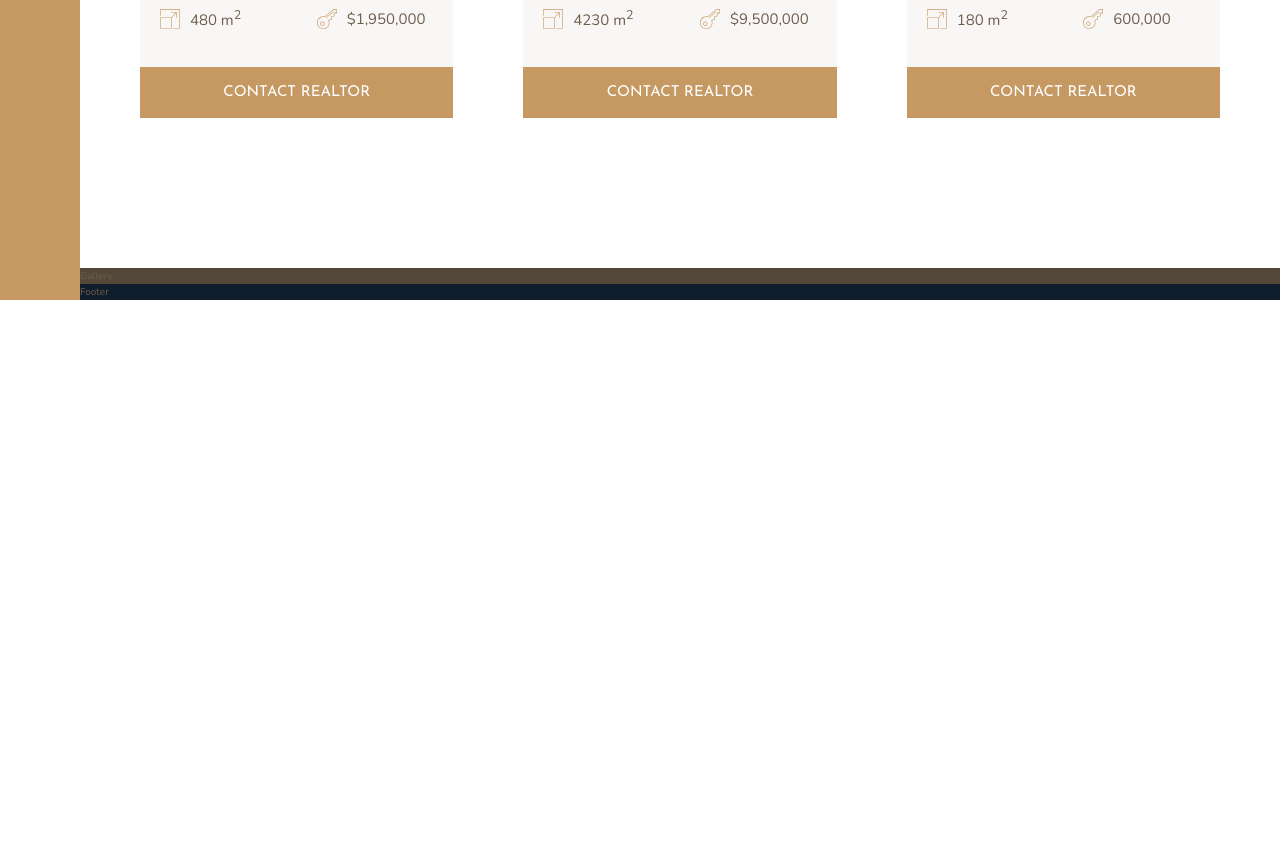
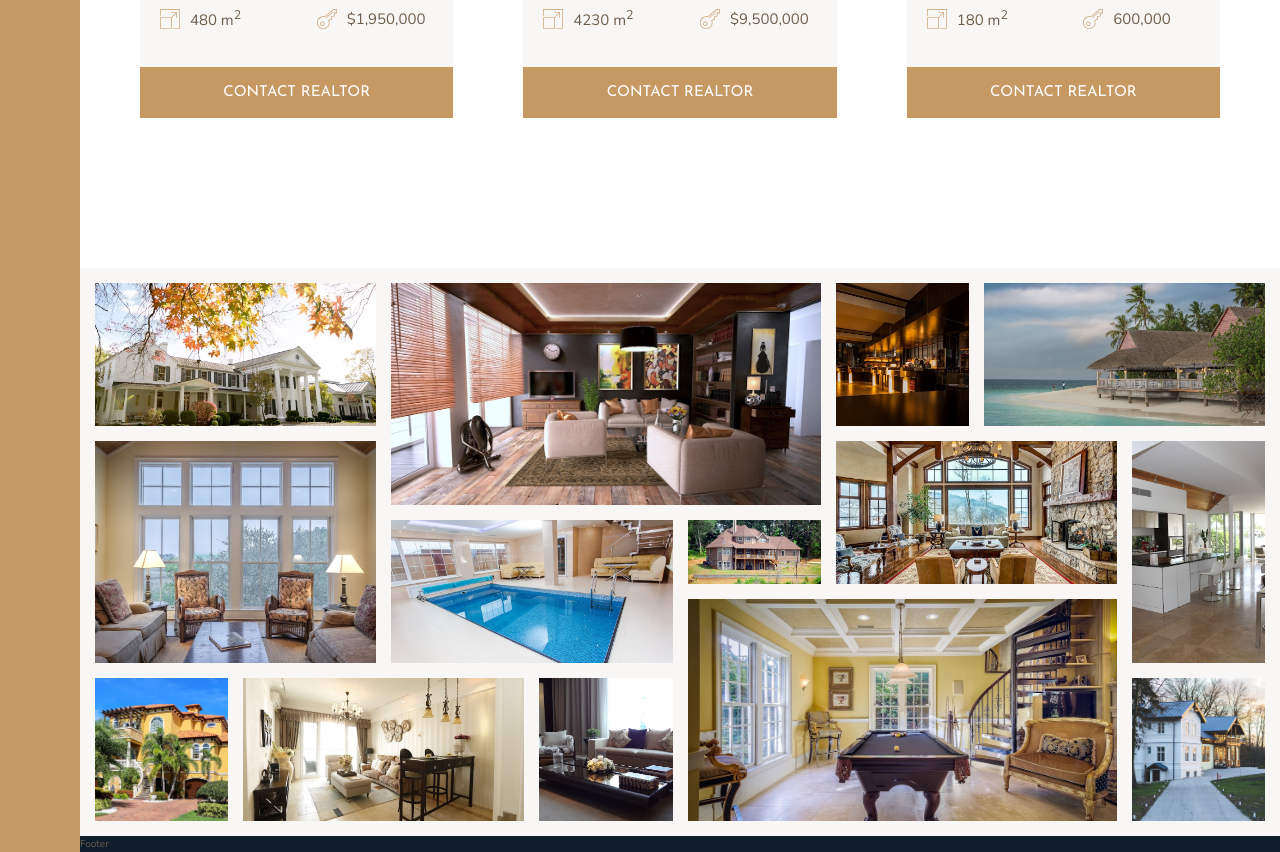
Before and after one commit to neeraj-reddy/nexter, a website: page index.html in a window 1280 px wide. Shown: the part 2804-3656 px from the top of the page. Before the commit the page ends 3104 px from the top, so only its background shows below. Drawn offline with nearby package versions, Linux system fonts and the light colour scheme.

Commit message:
Completed building the gallery section

```diff
--- a/index.html
+++ b/index.html
@@ -296,7 +296,48 @@
         </section>
 
         <section class="gallery">
-            Gallery
+            <figure class="gallery__item gallery__item--1">
+                <img src="img/gal-1.jpeg" alt="Gallery image 1" class="gallery__img">
+            </figure>
+            <figure class="gallery__item gallery__item--2">
+                <img src="img/gal-2.jpeg" alt="Gallery image 2" class="gallery__img">
+            </figure>
+            <figure class="gallery__item gallery__item--3">
+                <img src="img/gal-3.jpeg" alt="Gallery image 3" class="gallery__img">
+            </figure>
+            <figure class="gallery__item gallery__item--4">
+                <img src="img/gal-4.jpeg" alt="Gallery image 4" class="gallery__img">
+            </figure>
+            <figure class="gallery__item gallery__item--5">
+                <img src="img/gal-5.jpeg" alt="Gallery image 5" class="gallery__img">
+            </figure>
+            <figure class="gallery__item gallery__item--6">
+                <img src="img/gal-6.jpeg" alt="Gallery image 6" class="gallery__img">
+            </figure>
+            <figure class="gallery__item gallery__item--7">
+                <img src="img/gal-7.jpeg" alt="Gallery image 7" class="gallery__img">
+            </figure>
+            <figure class="gallery__item gallery__item--8">
+                <img src="img/gal-8.jpeg" alt="Gallery image 8" class="gallery__img">
+            </figure>
+            <figure class="gallery__item gallery__item--9">
+                <img src="img/gal-9.jpeg" alt="Gallery image 9" class="gallery__img">
+            </figure>
+            <figure class="gallery__item gallery__item--10">
+                <img src="img/gal-10.jpeg" alt="Gallery image 10" class="gallery__img">
+            </figure>
+            <figure class="gallery__item gallery__item--11">
+                <img src="img/gal-11.jpeg" alt="Gallery image 11" class="gallery__img">
+            </figure>
+            <figure class="gallery__item gallery__item--12">
+                <img src="img/gal-12.jpeg" alt="Gallery image 12" class="gallery__img">
+            </figure>
+            <figure class="gallery__item gallery__item--13">
+                <img src="img/gal-13.jpeg" alt="Gallery image 13" class="gallery__img">
+            </figure>
+            <figure class="gallery__item gallery__item--14">
+                <img src="img/gal-14.jpeg" alt="Gallery image 14" class="gallery__img">
+            </figure>
         </section>
 
         <footer class="footer">
--- a/sass/_gallery.scss
+++ b/sass/_gallery.scss
@@ -1,4 +1,90 @@
 .gallery {
-    background-color: $color-grey-dark-1;
+    background-color: $color-grey-light-1;
     grid-column: full-start / full-end;
+
+    display: grid;
+    grid-template-columns: repeat(8, 1fr);
+    grid-template-rows: repeat(7, 5vw);
+    grid-gap: 1.5rem;
+    padding: 1.5rem;
+
+    &__item {
+
+        &--1 {
+            grid-row: 1 / span 2;
+            grid-column: 1 / span 2;
+        }
+
+        &--2 {
+            grid-row: 1 / span 3;
+            grid-column: 3 / span 3;
+        }
+
+        &--3 {
+            grid-row: 1 / span 2;
+            grid-column: 6 / 7;
+        }
+
+        &--4 {
+            grid-row: 1 / span 2;
+            grid-column: 7 / span 2;
+        }
+
+        &--5 {
+            grid-row: 3 / span 3;
+            grid-column: 1 / span 2;
+        }
+
+        &--6 {
+            grid-row: 4 / span 2;
+            grid-column: 3 / span 2;
+        }
+
+        &--7 {
+            grid-row: 4 / 5;
+            grid-column: 5 / 6;
+        }
+
+        &--8 {
+            grid-row: 3 / span 2;
+            grid-column: 6 / span 2;
+        }
+
+        &--9 {
+            grid-row: 3 / span 3;
+            grid-column: 8 / 9;
+        }
+
+        &--10 {
+            grid-row: 6 / span 2;
+            grid-column: 1 / 2;
+        }
+
+        &--11 {
+            grid-row: 6 / span 2;
+            grid-column: 2 / span 2;
+        }
+
+        &--12 {
+            grid-row: 6 / span 2;
+            grid-column: 4 / 5;
+        }
+
+        &--13 {
+            grid-row: 5 / span 3;
+            grid-column: 5 / span 3;
+        }
+
+        &--14 {
+            grid-row: 6 / span 2;
+            grid-column: 8 / 9;
+        }
+    }
+
+    &__img {
+        width: 100%;
+        height: 100%;
+        display: block;
+        object-fit: cover;
+    }
 }
```
Also changed, not shown: css/style.css.
